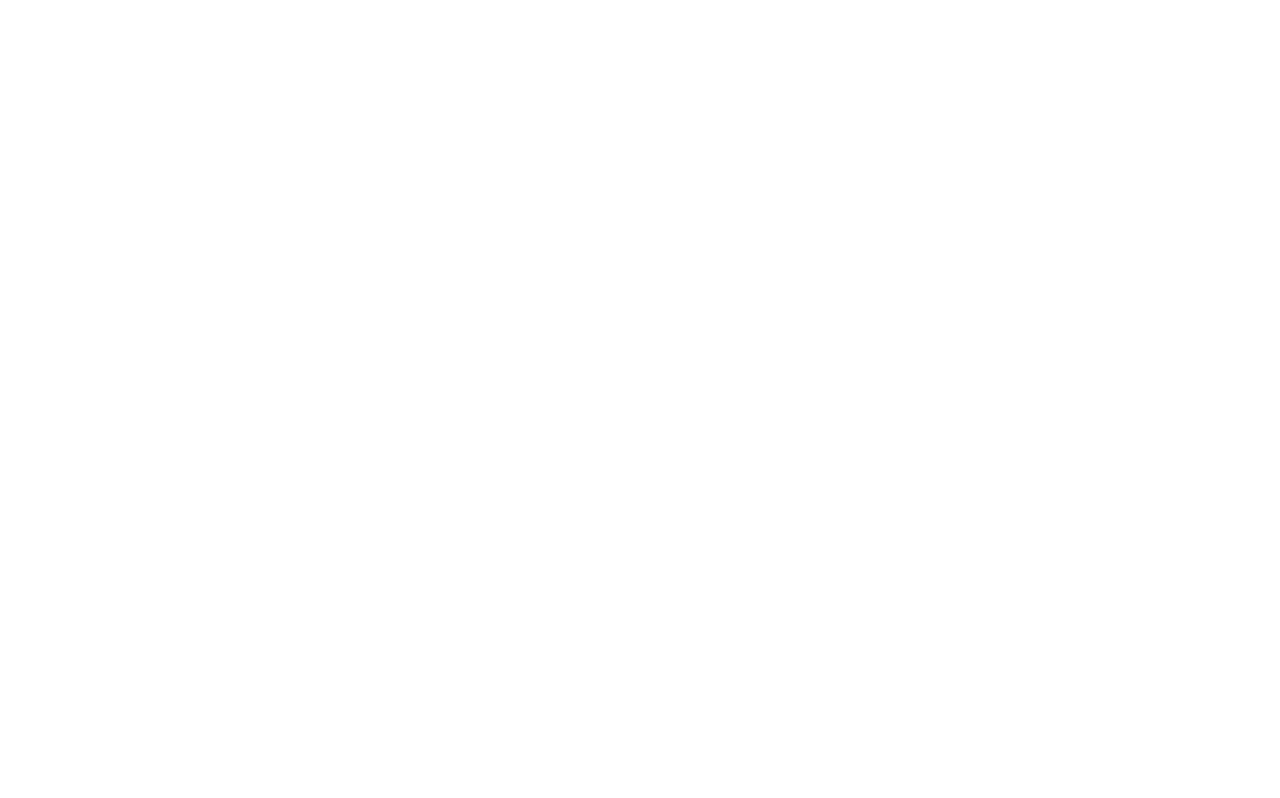
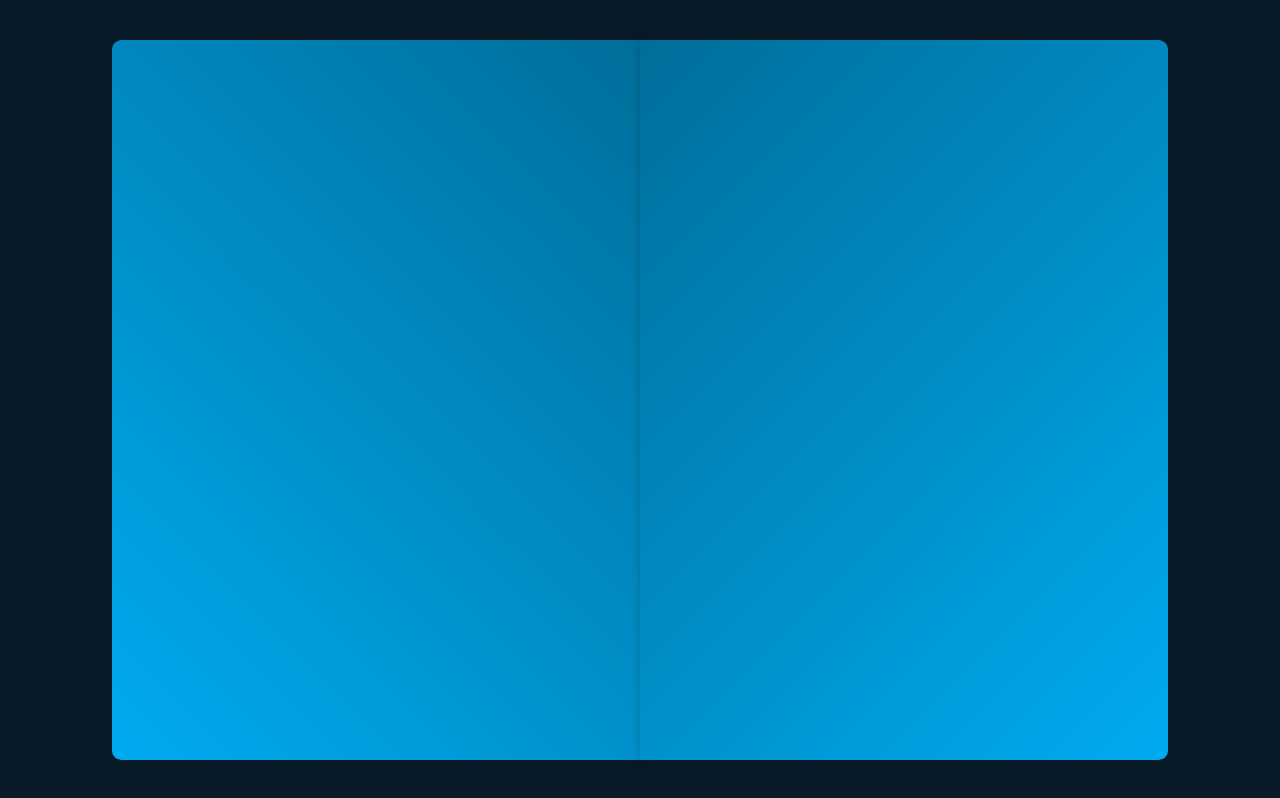
Before and after one commit to ismailjosim/3D-portfolio-website-html-css, a plain HTML site: page index.html in a window 1280 px wide. Drawn offline with Linux system fonts and the light colour scheme.

Commit message:
Portfolio book cover added

```diff
--- a/index.html
+++ b/index.html
@@ -20,7 +20,11 @@
 </head>
 
 <body>
-
+    <section class="wrapper">
+        <div class="cover cover-left"></div>
+        <div class="cover cover-right turn"></div>
+    </section>
+    <script src="./app.js"></script>
 </body>
 
 </html>
--- a/style.css
+++ b/style.css
@@ -3,16 +3,29 @@
 	margin: 0;
 	padding: 0;
 	box-sizing: border-box;
+	border: none;
+	outline: none;
 }
-
-html {
-	font-size: 62.5%;
-	/* ? 1rem = 10px  */
+:root {
+	--bg-color: #091b29;
+	--main-color: #00abf0;
+	--text-color: #333333;
+	--secondary-text-color: #555555;
+	--white-color: #ffffff;
+	--cover-color: linear-gradient(45deg, #00abf0, #006e9a);
+	--pages-color: linear-gradient(90deg, #ffffff, #dddddd);
+	--border: 0.125rem solid #00abf0;
+	--box-shadow: 0 0 0.6rem rgba(0, 0, 0, 0.2);
 }
 
 body {
-	font-family: 'Poppins', sans-serif;
-	font-size: 1.6rem;
+	font-family: 'Open Sans', sans-serif;
+
+	display: flex;
+	justify-content: center;
+	align-items: center;
+	min-height: 100vh;
+	background-color: var(--bg-color);
 }
 
 li {
@@ -25,3 +38,26 @@ a {
 }
 
 /* *** Global styling end *** */
+.wrapper {
+	position: relative;
+	width: 66rem;
+	height: 45rem;
+	/* background: red; */
+}
+.cover {
+	position: absolute;
+	width: 50%;
+	height: 100%;
+	background: var(--cover-color);
+	box-shadow: var(--box-shadow);
+	border-top-left-radius: 0.6rem;
+	border-bottom-left-radius: 0.6rem;
+	transform-origin: right;
+}
+.cover-left {
+	z-index: -1;
+}
+
+.cover.cover-right.turn {
+	transform: rotateY(180deg);
+}
```
Also changed, not shown: app.js (added), 1 other file.
